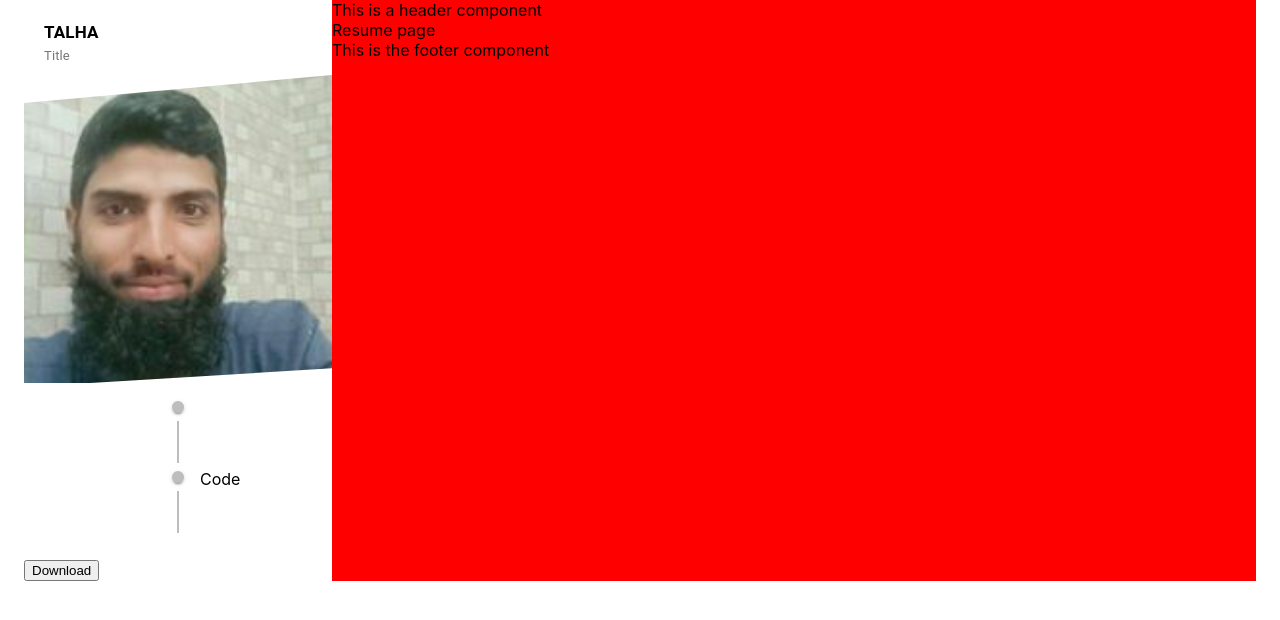
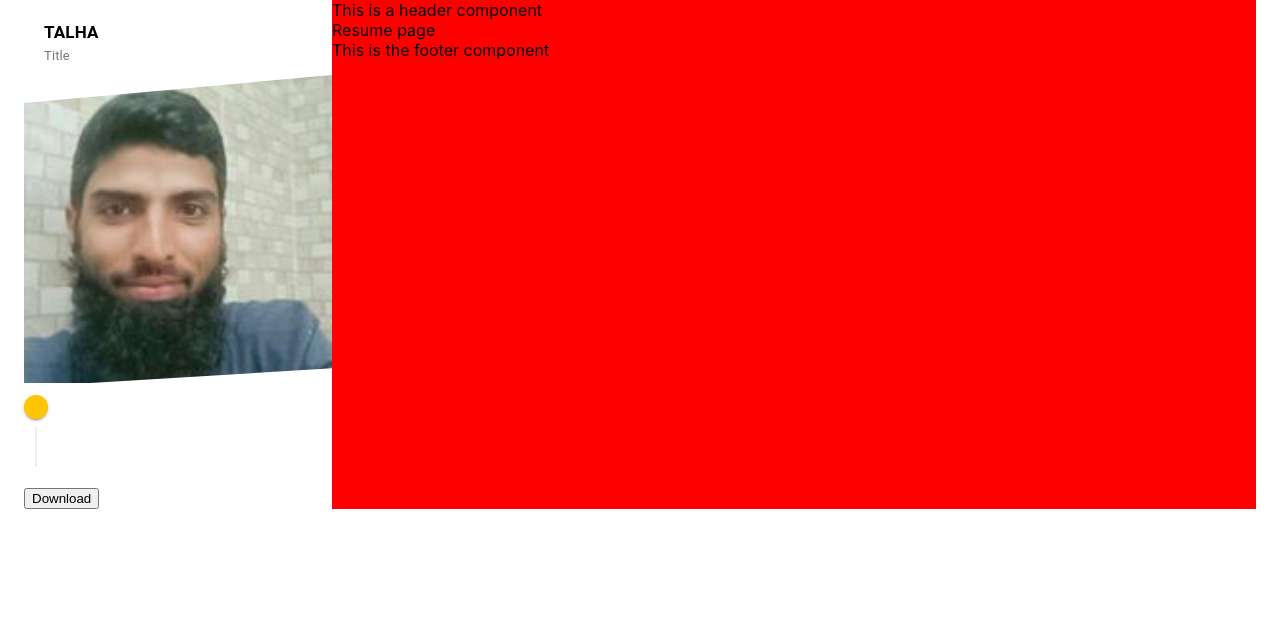
Before and after one commit to TalhaAhmedAI/portfolio, a React (Create React App) app: page / in a window 1280 px wide. Shown: the top 620 px of the page. Built offline with nearby package versions, Linux system fonts and the light colour scheme.

Commit message:
Almost done with styling timeline component

```diff
--- a/src/App.css
+++ b/src/App.css
@@ -0,0 +1,3 @@
+:root {
+  --main-color: #ffc500;
+}
--- a/src/components/Timeline/Timeline.css
+++ b/src/components/Timeline/Timeline.css
@@ -0,0 +1,51 @@
+.timeline {
+  padding: 0 !important;
+}
+
+.timeline .timeline_header {
+  padding-top: 7px;
+}
+
+.timeline .timeline_firstitem {
+  min-height: 80px !important;
+}
+
+.timeline .MuiTimelineItem-root {
+  min-height: 0px;
+}
+
+.timeline .MuiTimelineItem-missingOppositeContent::before {
+  display: none;
+}
+
+.timeline .timeline_dot_header {
+  color: black;
+  background-color: var(--main-color);
+  padding: 10px;
+}
+
+/* Remaining Items */
+
+.timeline .timeline_dot {
+  color: black;
+  border-color: var(--main-color);
+  padding: 2px;
+}
+
+.timeline .MuiTimelineConnector-root {
+  background-color: #eee;
+}
+
+.timeline .timeline_dot_header > .MuiSvgIcon-root {
+  font-size: 20px;
+  color: darkslategray;
+}
+
+.timeline .separator_padding {
+  padding-left: 18px;
+}
+
+.timeline .timeline_content {
+  padding-top: 0px;
+  margin-bottom: 20px;
+}
--- a/src/components/Timeline/Timeline.js
+++ b/src/components/Timeline/Timeline.js
@@ -5,16 +5,18 @@ import TimelineSeparator from "@material-ui/lab/TimelineSeparator";
 import TimelineConnector from "@material-ui/lab/TimelineConnector";
 import TimelineContent from "@material-ui/lab/TimelineContent";
 import TimelineDot from "@material-ui/lab/TimelineDot";
+import WorkIcon from "@material-ui/icons/Work";
+import { Typography } from "@material-ui/core";
 
 import "./Timeline.css";
-import { Typography } from "@material-ui/core";
 
-const CustomTimeline = ({ title }) => {
+const CustomTimeline = ({ title, children, icon }) => {
   return (
     <Timeline className="timeline">
+      {/* Timeline Header */}
       <TimelineItem className="timeline_firstitem">
         <TimelineSeparator>
-          <TimelineDot className="timeline_dot_header" />
+          <TimelineDot className="timeline_dot_header">{icon}</TimelineDot>
           <TimelineConnector />
         </TimelineSeparator>
         <TimelineContent>
@@ -23,15 +25,18 @@ const CustomTimeline = ({ title }) => {
           </Typography>
         </TimelineContent>
       </TimelineItem>
-      <TimelineItem>
-        <TimelineSeparator className="separator_padding">
-          <TimelineDot className="timeline_dot" />
-          <TimelineConnector />
-        </TimelineSeparator>
-        <TimelineContent>Code</TimelineContent>
-      </TimelineItem>
+      {children}
     </Timeline>
   );
 };
 
+export const CustomTimelineSeparator = () => {
+  return (
+    <TimelineSeparator className="separator_padding">
+      <TimelineDot variant={"outlined"} className="timeline_dot" />
+      <TimelineConnector />
+    </TimelineSeparator>
+  );
+};
+
 export default CustomTimeline;
```
